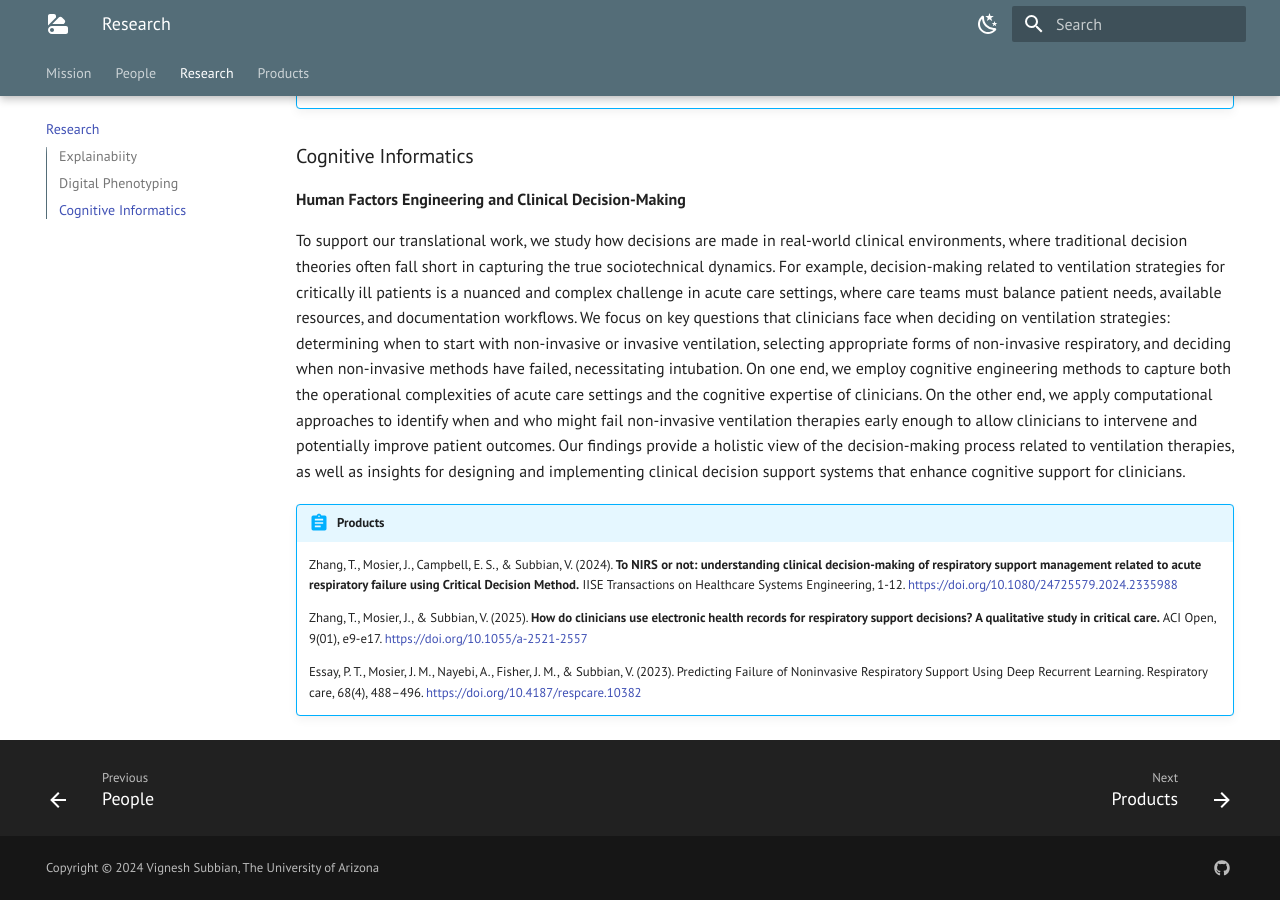
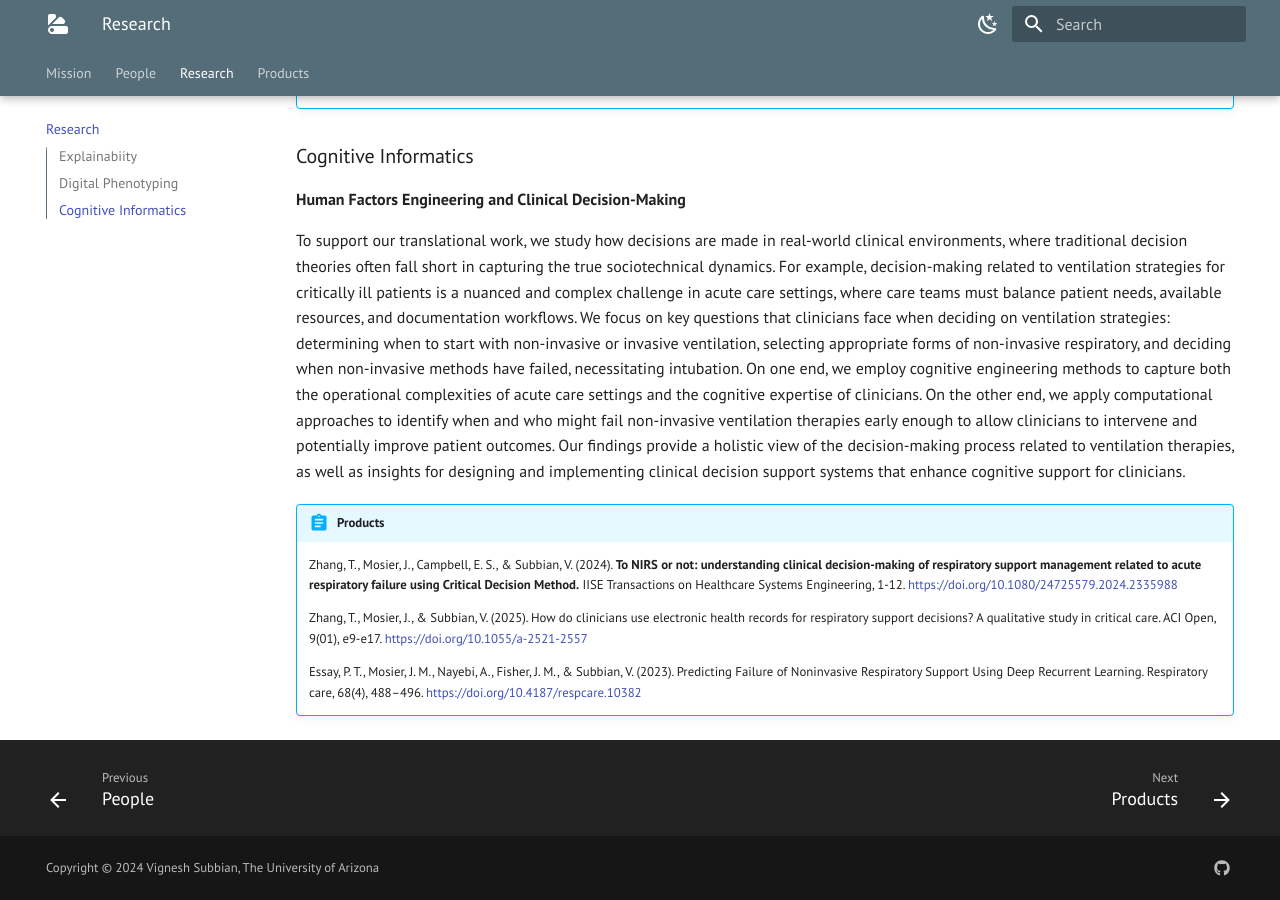
Before and after one commit to healthseil/healthseil.github.io, an MkDocs documentation site: the page built from docs/research.md, in a window 1280 px wide and 900 px high, scrolled down 1435 px. Built offline with MkDocs 1.6.1 and Material for MkDocs 9.7.7, drawn with Linux system fonts in a browser that asks for light colours.

```diff
--- a/docs/research.md
+++ b/docs/research.md
@@ -47,6 +47,6 @@ To support our translational work, we study how decisions are made in real-world
 
     Zhang, T., Mosier, J., Campbell, E. S., & Subbian, V. (2024). **To NIRS or not: understanding clinical decision-making of respiratory support management related to acute respiratory failure using Critical Decision Method.** IISE Transactions on Healthcare Systems Engineering, 1-12. <a href="https://doi.org/10.1080/24725579.2024.2335988" target="_blank">https://doi.org/10.1080/24725579.2024.2335988</a>
 
-    Zhang, T., Mosier, J., & Subbian, V. (2025). **How do clinicians use electronic health records for respiratory support decisions? A qualitative study in critical care.** ACI Open, 9(01), e9-e17. <a href="10.1055/a-2521-2557" target="_blank">https://doi.org/10.1055/a-2521-2557</a>
+    Zhang, T., Mosier, J., & Subbian, V. (2025). How do clinicians use electronic health records for respiratory support decisions? A qualitative study in critical care. ACI Open, 9(01), e9-e17. <a href="10.1055/a-2521-2557" target="_blank">https://doi.org/10.1055/a-2521-2557</a>
 
     Essay, P. T., Mosier, J. M., Nayebi, A., Fisher, J. M., & Subbian, V. (2023). Predicting Failure of Noninvasive Respiratory Support Using Deep Recurrent Learning. Respiratory care, 68(4), 488–496. <a href="https://doi.org/10.4187/respcare.10382" target="_blank">https://doi.org/10.4187/respcare.10382</a>
```
